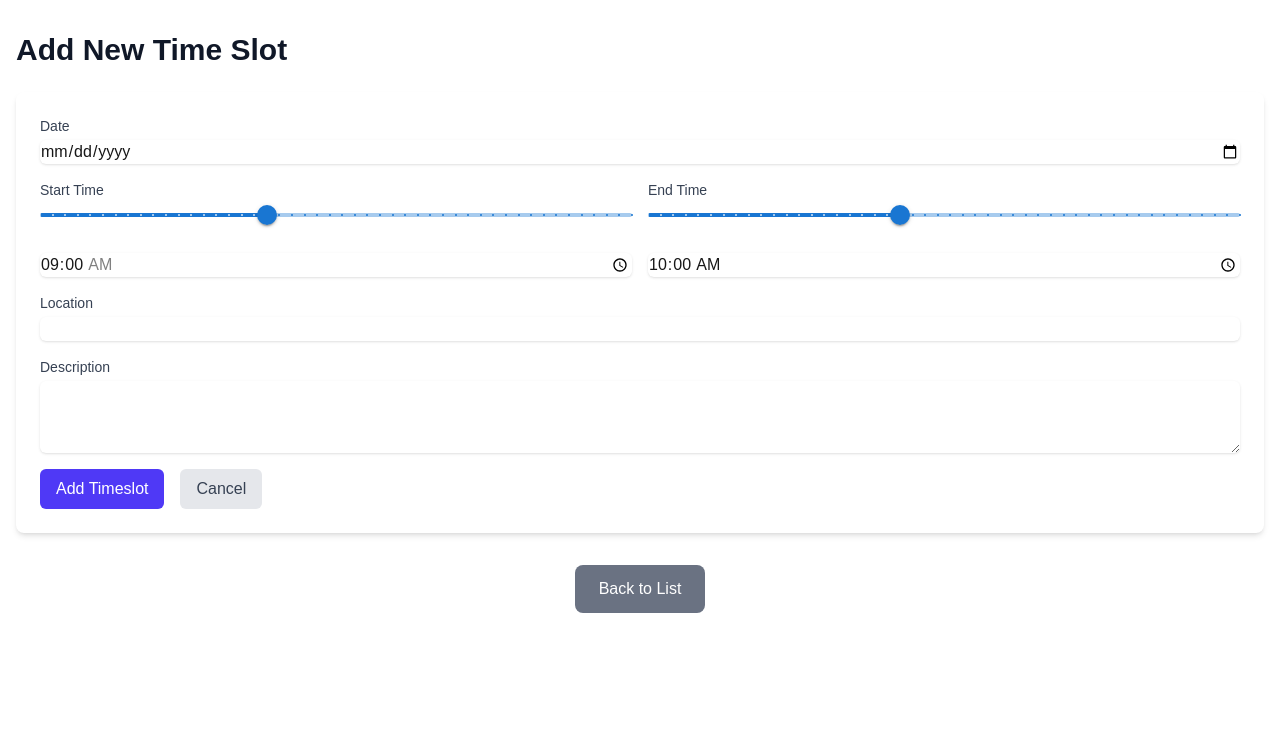
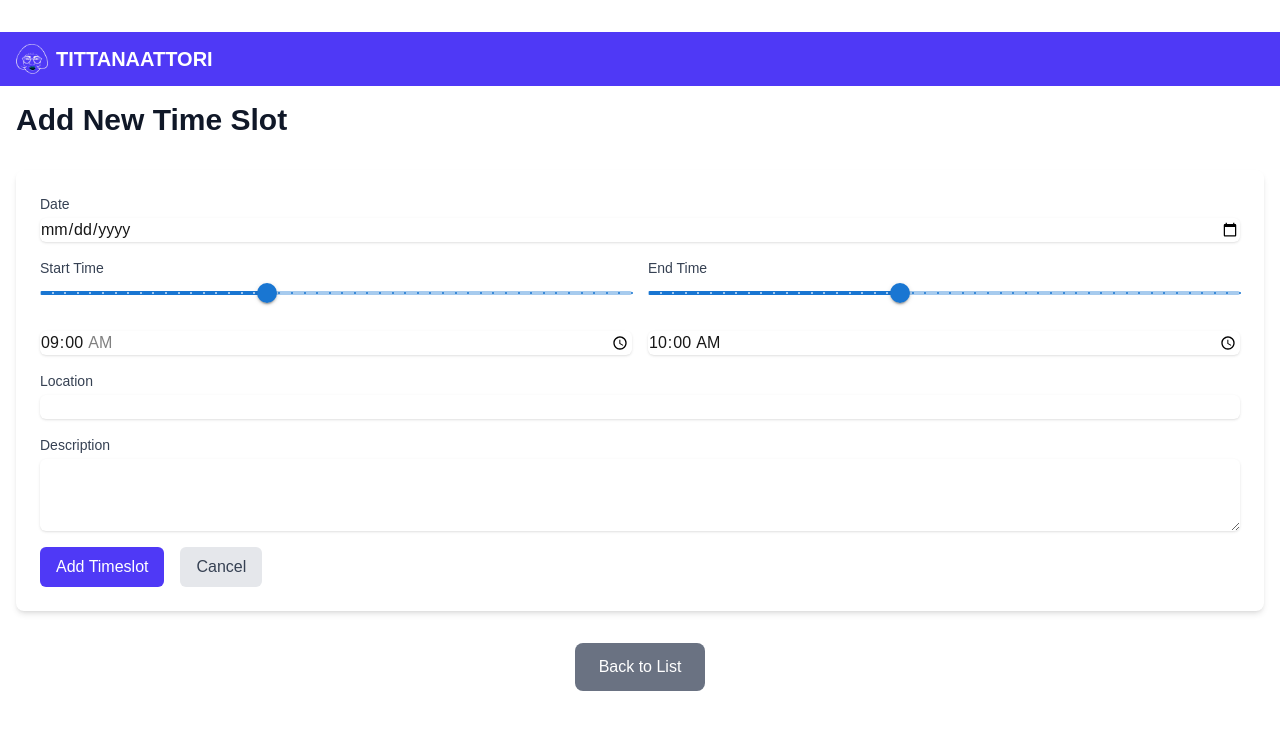
Before and after one commit to julesvirallinen/campaigning-organization-platform, a Next.js app: page /add in a window 1280 px wide. Shown: the top 730 px of the page. Built offline with nearby package versions, Linux system fonts and the light colour scheme.

Commit message:
titta header

```diff
--- a/src/app/components/Header.tsx
+++ b/src/app/components/Header.tsx
@@ -1,6 +1,8 @@
 "use client";
 
 import { useEffect, useState } from "react";
+import Image from "next/image";
+import Link from "next/link";
 
 interface HeaderProps {
   title: string;
@@ -15,13 +17,21 @@ export default function Header({ title }: HeaderProps) {
   }, []);
 
   return (
-    <div className="flex justify-between items-center mb-6">
-      <h1 className="text-3xl font-bold text-gray-900 dark:text-white">
-        {title}
-      </h1>
+    <div className="mb-8">
+      <div className="flex justify-between items-center mb-4 bg-indigo-600 -mx-4 px-4 py-3">
+        <Link href="/" className="flex items-center gap-2">
+          <Image
+            src="/titta-black-line_3.png"
+            alt="Tittanaattori"
+            width={32}
+            height={32}
+            className="invert brightness-200"
+          />
+          <span className="text-xl font-bold text-white">TITTANAATTORI</span>
+        </Link>
         {name && (
           <div className="flex items-center gap-4">
-          <div className="text-sm text-gray-600 dark:text-gray-300">
+            <div className="text-sm text-white">
               Signed in as: <span className="font-medium">{name}</span>
             </div>
             <button
@@ -29,12 +39,16 @@ export default function Header({ title }: HeaderProps) {
                 localStorage.removeItem("myName");
                 window.location.href = "/";
               }}
-            className="text-sm text-red-600 hover:text-red-700 dark:text-red-400 dark:hover:text-red-300"
+              className="text-sm text-white hover:text-red-200 transition-colors"
             >
               Logout
             </button>
           </div>
         )}
       </div>
+      <h1 className="text-3xl font-bold text-gray-900 dark:text-white">
+        {title}
+      </h1>
+    </div>
   );
 }
```
Also changed, not shown: public/logo.svg (added). Lines whose indentation alone changed are shown as unchanged.
